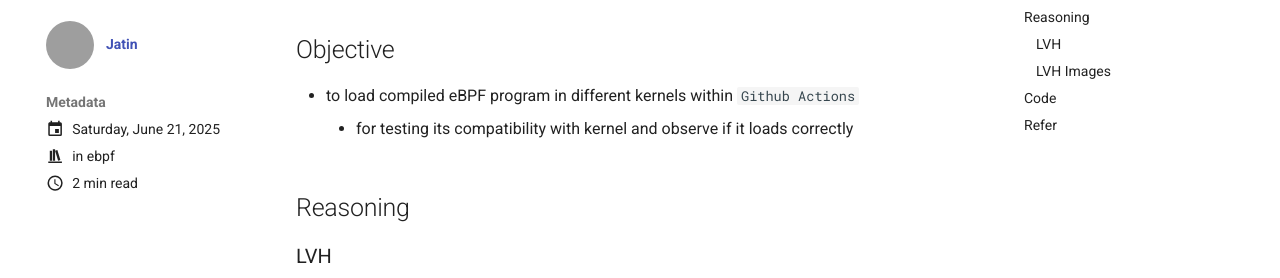
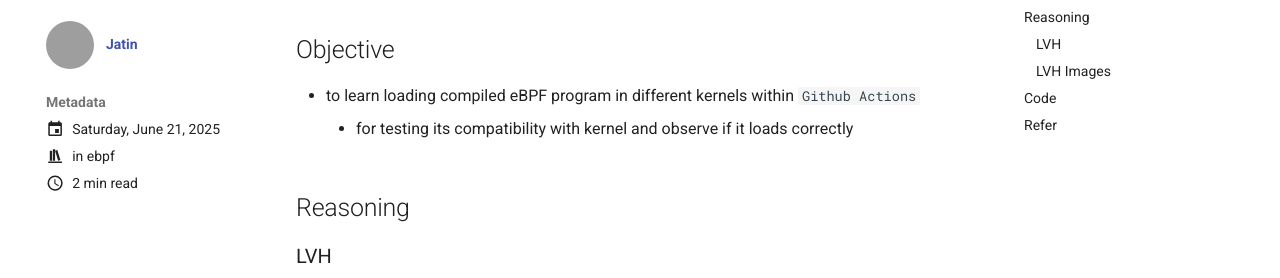
Before and after one commit to h0x0er/h0x0er.github.io, an MkDocs documentation site: the page built from docs/blog/posts/ebpf-loading.md, in a window 1280 px wide and 900 px high. Shown: the part 196-474 px from the top of the window. Built offline with MkDocs 1.6.1 and Material for MkDocs 9.7.7, drawn with Linux system fonts in a browser that asks for light colours; emoji names are drawn with the system emoji font; grey boxes are pictures that could not be loaded.

Commit message:
memories: fix

```diff
--- a/docs/blog/posts/ebpf-loading.md
+++ b/docs/blog/posts/ebpf-loading.md
@@ -11,7 +11,7 @@ categories:
 
 ## Objective
 
-- to load compiled eBPF program in different kernels within `Github Actions`
+- to learn loading compiled eBPF program in different kernels within `Github Actions`
     - for testing its compatibility with kernel and observe if it loads correctly
 
 <!-- more -->
```
